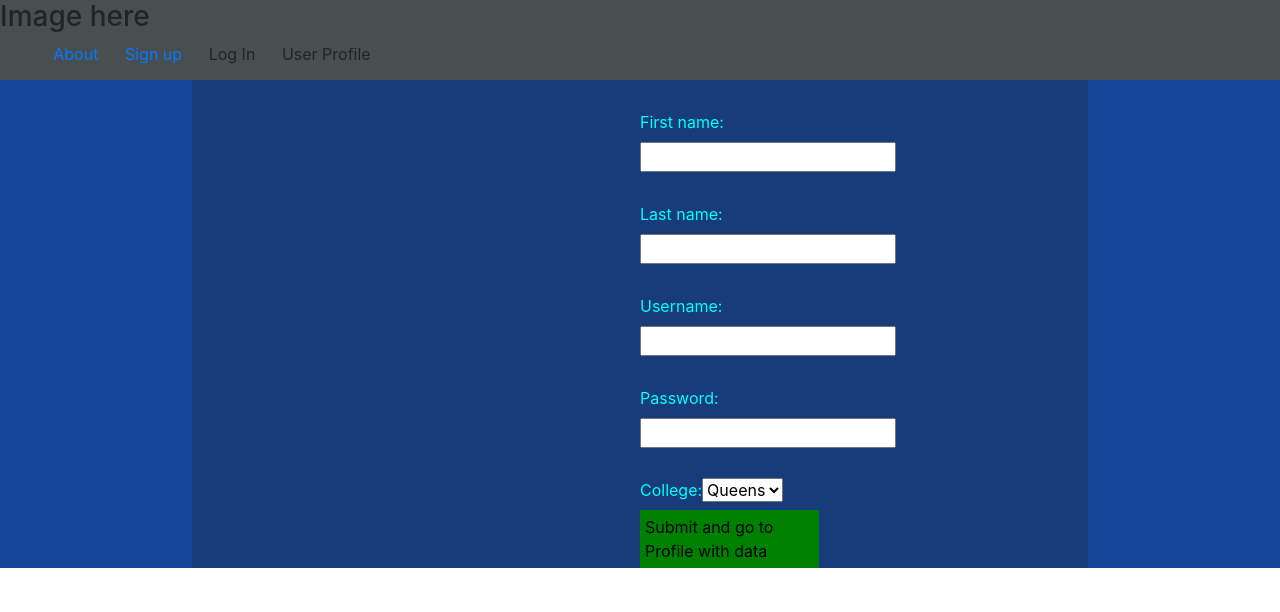
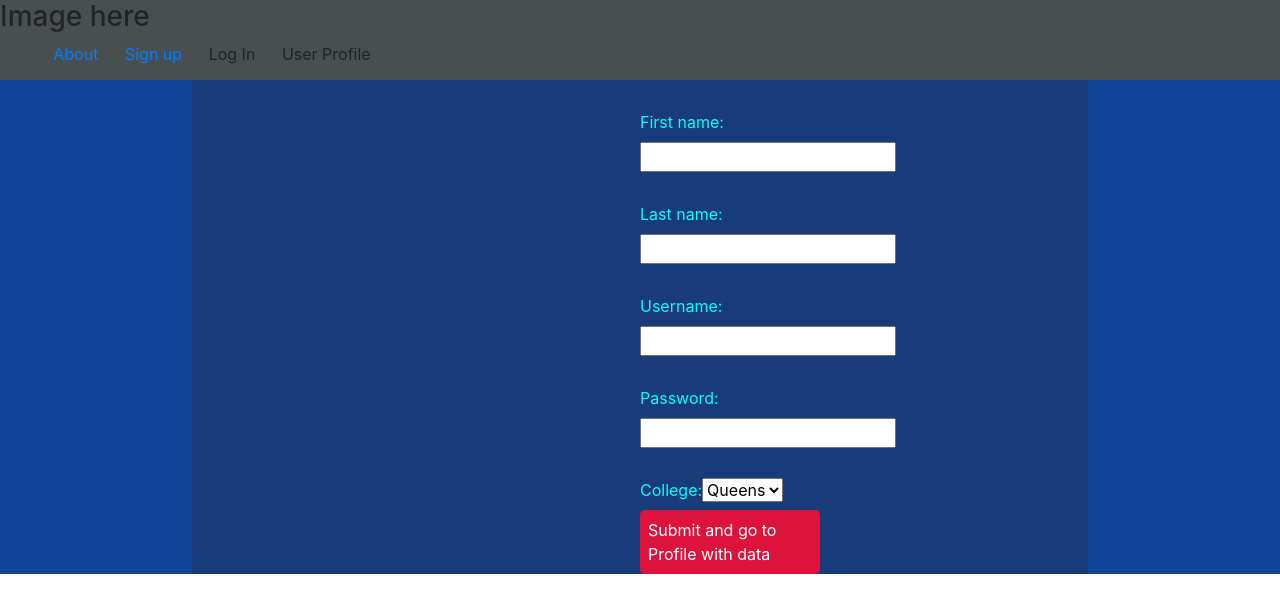
Before and after one commit to akhil1213/React-Python-Django, a React (Create React App) app in the folder school-chat/: page /signup in a window 1280 px wide. Shown: the top 612 px of the page. Built offline with nearby package versions, Linux system fonts and the light colour scheme.

Commit message:
added error message if user leaves signup inputs blank

```diff
--- a/school-chat/src/App.css
+++ b/school-chat/src/App.css
@@ -29,14 +29,17 @@ label,input{
 }
 .navLink{
   display:block;
-  color:black;
-  background-color:green;
-  padding:5px;
-  width:40%;
+  background-color: Crimson;
+  border-radius: 5px;
+  color: white;
+  padding: .5em;
+  text-decoration: none;
+  width:180px;
 }
 .navLink:hover{
-  background-color:darkgreen;
-  text-decoration:none;
+  background-color: FireBrick;
+  color: White;
+  text-decoration: none;
 }
 #nameandcollege{
   color:blue;
@@ -44,3 +47,6 @@ label,input{
   border:1px solid blue;
   width:30%;
 }
+.error{
+  color:rgb(83, 226, 245);
+}
--- a/school-chat/src/components/Signup.js
+++ b/school-chat/src/components/Signup.js
@@ -4,18 +4,30 @@ import { Dropdown, DropdownButton } from 'react-bootstrap';
 import 'bootstrap/dist/css/bootstrap.min.css';//for react-bootstrap
 import  {useForm} from 'react-hook-form';
 import {useParams} from 'react-router';
-
+//i kind of used this website https://serverless-stack.com/chapters/create-a-login-page.html
 
 class Signup extends React.Component {
   constructor(props){
     super(props);
     this.state = {
+      errormessage:false,
       username:'',
       firstname:'',
       lastname:'',
       password:'',
       college:''
     };
+  }
+  handleClick = (e) =>{
+    if(!this.validateForm())e.preventDefault();
+    /*if validatedform is false so its not validated then you prevent the
+    default action from happening which is going to user profile page.*/
+  }
+  validateForm = () =>{
+    this.setState({errormessage:true});
+    return this.state.username.length > 0 && this.state.firstname.length > 0
+      && this.state.lastname.length > 0 && this.state.password.length > 0 &&
+      this.state.college.length > 0
   }
   mySubmitHandler = (event) => {
     event.preventDefault();
@@ -40,6 +52,7 @@ class Signup extends React.Component {
       return (
         <div id = "signup"className="App">
           <form onSubmit={this.mySubmitHandler}>
+          {this.state.errormessage && <p className = "error">All fields must not be blank</p>}
             <label>First name:</label>
                 <input
                 name="firstname"
@@ -84,8 +97,8 @@ class Signup extends React.Component {
                       lastname:this.state.lastname,
                       password:this.state.password,
                       college:this.state.college
-                  }
-                }} activeStyle={{ color: 'black' }} className="navLink">Submit and go to Profile with data</NavLink>
+                  },
+                }} onClick={this.handleClick} activeStyle={{ color: 'black' }} className="navLink">Submit and go to Profile with data</NavLink>
           </form>
         </div>
       );
```
